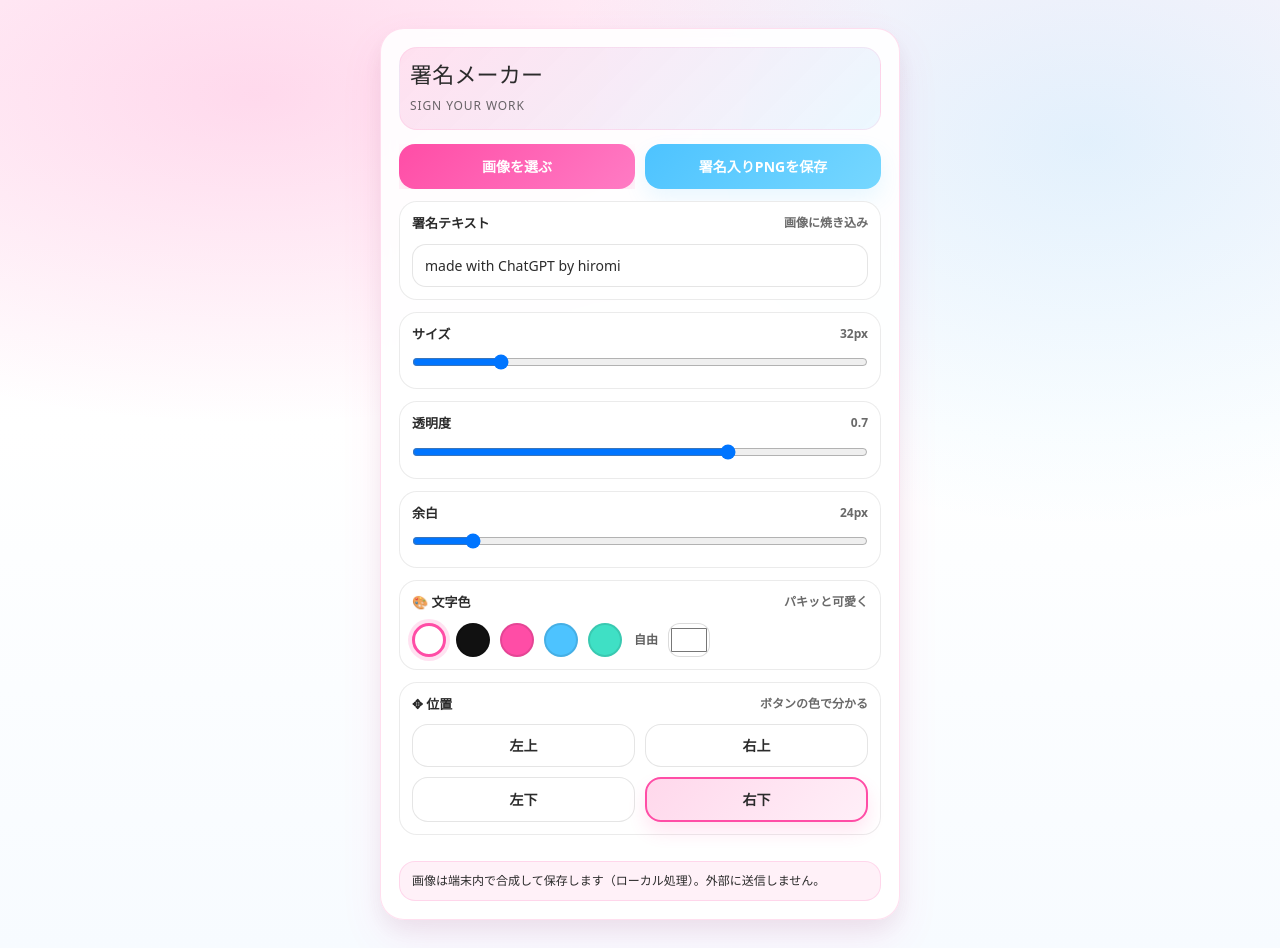
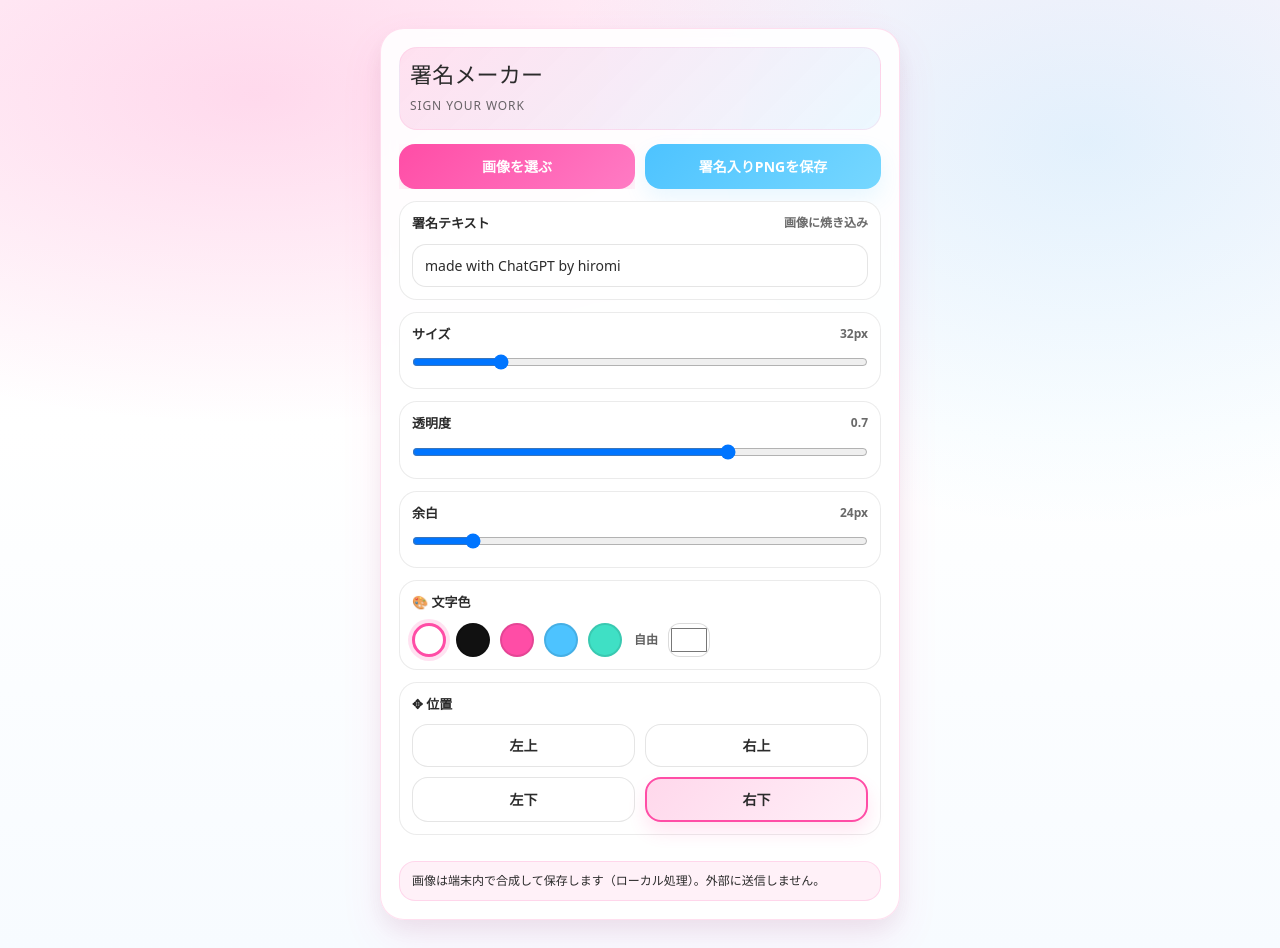
Before and after one commit to lavendel666/signature-maker, a React (Vite) app: page / in a window 1280 px wide. Built offline with nearby package versions, Linux system fonts and the light colour scheme.

Commit message:
Update App.jsx

```diff
--- a/src/App.jsx
+++ b/src/App.jsx
@@ -394,7 +394,6 @@ export default function App() {
           <div style={styles.field}>
             <div style={styles.label}>
               <span>🎨 文字色</span>
-              <span style={styles.helper}>パキッと可愛く</span>
             </div>
 
             <div style={styles.colorsRow}>
@@ -432,7 +431,6 @@ export default function App() {
           <div style={styles.field}>
             <div style={styles.label}>
               <span>✥ 位置</span>
-              <span style={styles.helper}>ボタンの色で分かる</span>
             </div>
 
             <div style={styles.posGrid}>
```
